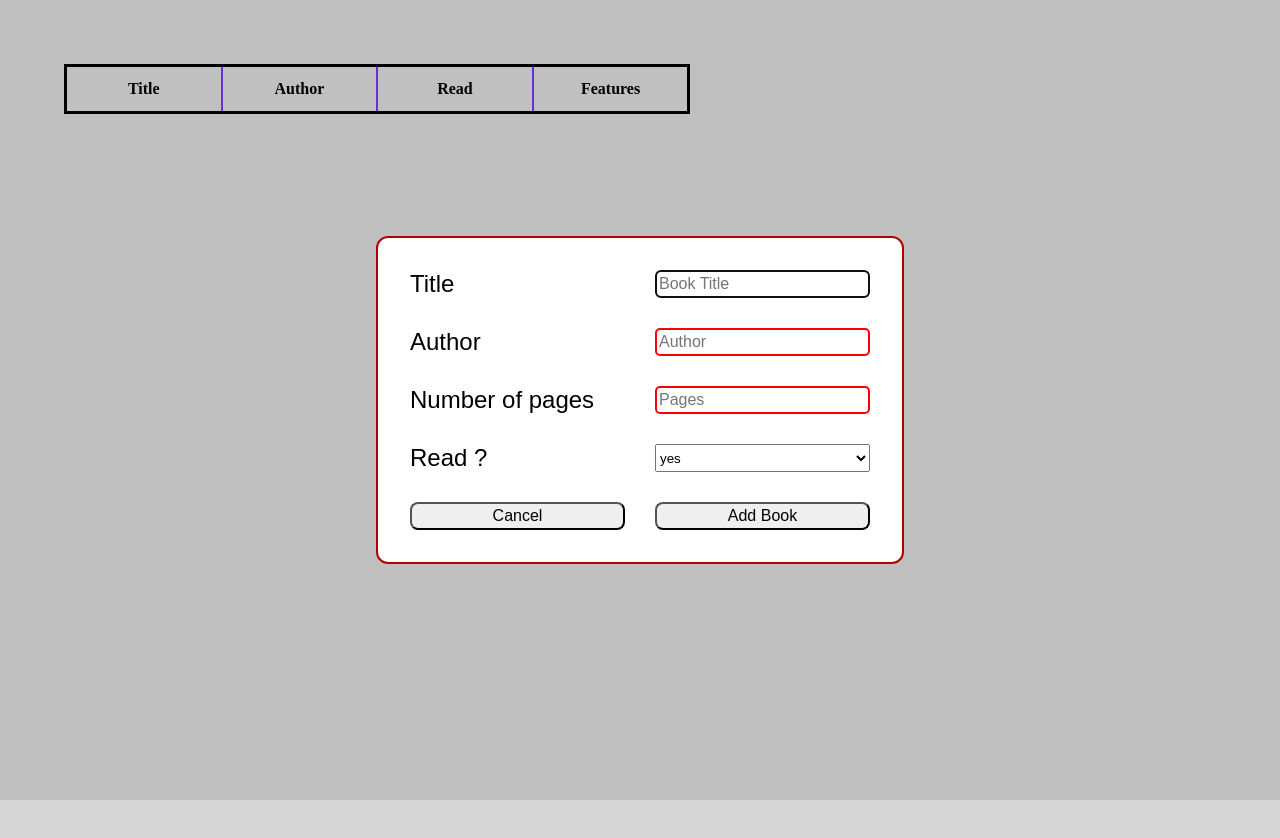
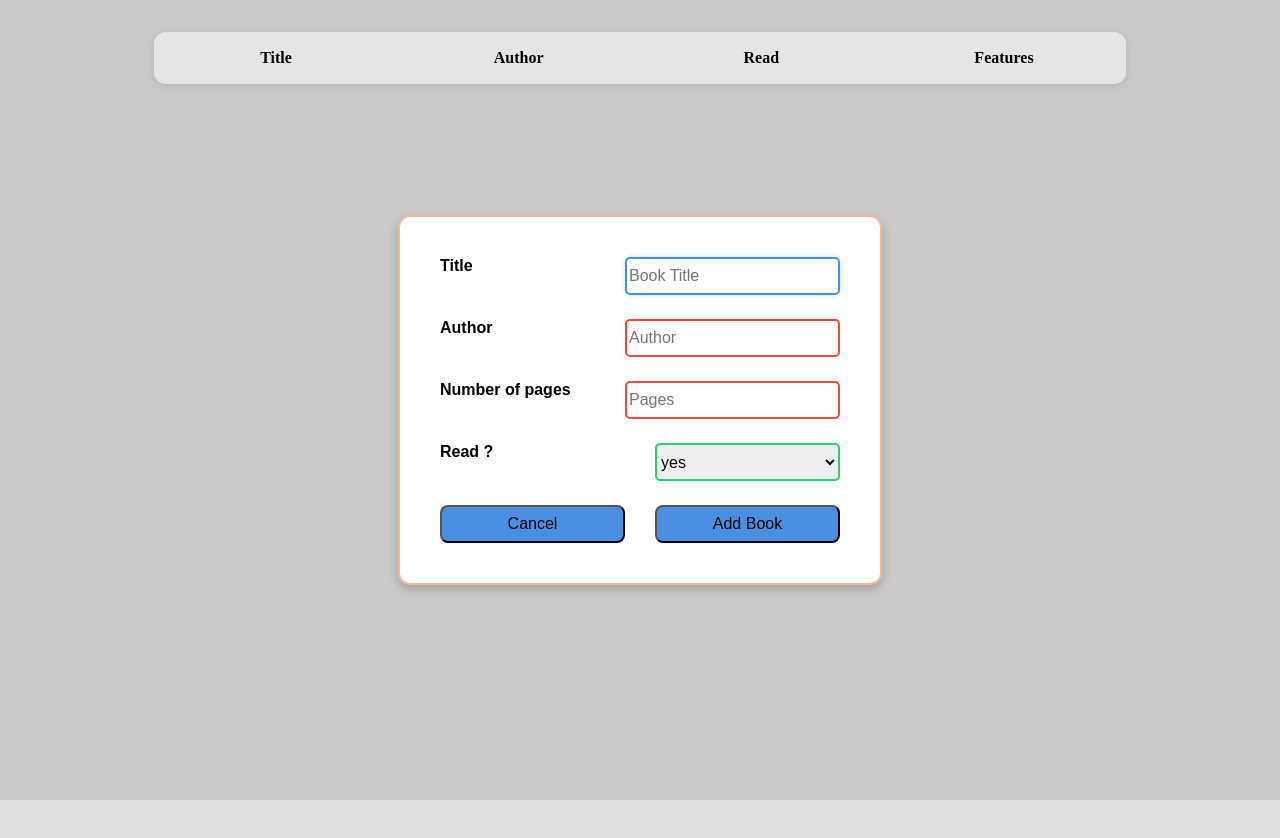
Before and after one commit to RYKAYzz/Library, a plain HTML site: page index.html in a window 1280 px wide. Before the commit the page ends 800 px from the top, so only its background shows below. Drawn offline with Linux system fonts and the light colour scheme.

Commit message:
Style table, buttons, and dialog for book library

```diff
--- a/styles.css
+++ b/styles.css
@@ -1,53 +1,132 @@
 body {
-  background-color: rgb(214, 214, 214);
+  background-color: #e0e0e0; /* Lighter gray */
   height: 100vh;
   margin: 0;
   padding: 0;
+  padding: 2rem;
 }
+
 table {
-  position: relative;
+  width: 80%;
+  position: static;
+  margin: 0 auto;
   left: 4rem;
   top: 4rem;
   border-collapse: collapse;
-  border: 3px solid black;
+  border: 1px solid #ccc;
+  border-radius: 12px;
+  overflow: hidden;
+  background-color: white;
+  box-shadow: 0 2px 8px rgba(0, 0, 0, 0.1);
 }
 th,
 td {
-  border: 2px solid rgb(110, 53, 255);
-  padding: 0.8rem;
-  width: 8rem;
+  min-width: 150px; /* Adjust based on content */
+  padding: 1rem; /* More padding for readability */
 }
 td {
   text-align: center;
 }
+.user-input-form,
+.form-row label,
+.form-row input,
+.form-row select,
+.form-row button {
+  font-family: sans-serif;
+  font-size: 1rem;
+}
+.form-row label {
+  font-weight: bold;
+}
 #bookDialog {
   border-radius: 12px;
-  border: rgb(177, 0, 0) solid 2px;
+  border: 2px solid #f4b99a;
+  background-color: white;
+  box-shadow: 0 4px 10px rgba(0, 0, 0, 0.2);
+  max-width: 90vw;
 }
 .user-input-form {
   display: grid;
-  grid-template-rows: 1fr 1fr 1fr 1fr 1fr;
-  row-gap: 30px;
-  padding: 1rem;
+  grid-template-rows: repeat(5, 1fr);
+  row-gap: 1.5rem;
+  column-gap: 1rem;
+  padding: 1.5rem;
+  max-width: 400px;
 }
 .form-row {
   display: grid;
   grid-template-columns: 1fr 1fr;
   font-size: 1.5rem;
   column-gap: 30px;
-  font-family: sans-serif;
 }
-.form-row input {
+.form-row input:valid,
+.form-row select:valid {
+  border: 2px solid #2ecc71;
+}
+.form-row input:invalid,
+.form-row select:invalid {
+  border: 2px solid #e74c3c;
+}
+.form-row input:focus,
+.form-row select:focus {
+  outline: none;
+  border-color: #4a90e2;
+  box-shadow: 0 0 5px rgba(74, 144, 226, 0.3);
+}
+.form-row input,
+.form-row select {
   border-radius: 5px;
-  font-size: 1rem;
-}
-.form-row input:invalid {
-  border: red 2px solid;
-}
-.form-row input:valid {
-  border: green 2px solid;
 }
 .form-row button {
   border-radius: 8px;
   font-size: 1rem;
+  background-color: #4a90e2;
+  padding: 0.5rem 1rem;
 }
+.form-row button[value="cancel"]:hover {
+  background-color: #e88181;
+}
+button[value="new-book"] {
+  margin: 1rem 0;
+  padding: 0.5rem 1rem;
+  color: white;
+  background-color: black;
+  border-radius: 8px;
+  font-size: 1rem;
+  height: 10%;
+}
+button[value="new-book"]:hover {
+  background-color: #2ecc71;
+}
+.last-cell {
+  display: flex;
+  gap: 20px;
+  justify-content: center;
+  padding: 0.8rem;
+}
+.delete-btn,
+.update-btn {
+  padding: 6px 12px;
+  border: none;
+  border-radius: 6px;
+  font-size: inherit;
+  cursor: pointer;
+  font-family: inherit;
+}
+.delete-btn {
+  background-color: #ff4d4d;
+  color: rgb(0, 0, 0);
+}
+
+.update-btn {
+  background-color: #4d79ff;
+  color: rgb(0, 0, 0);
+}
+
+.delete-btn:hover {
+  background-color: #e60000;
+}
+
+.update-btn:hover {
+  background-color: #004de6;
+}
```
